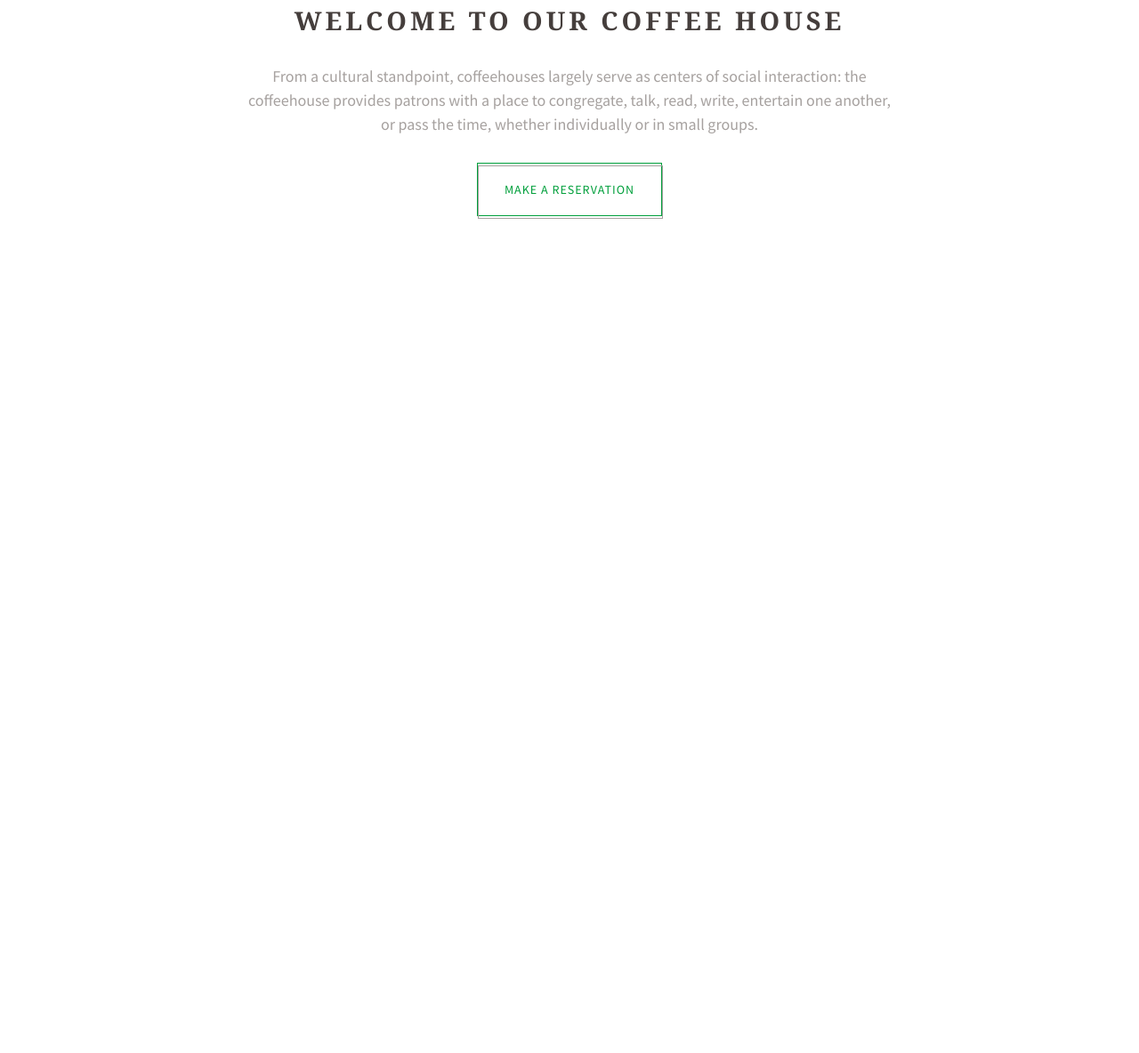
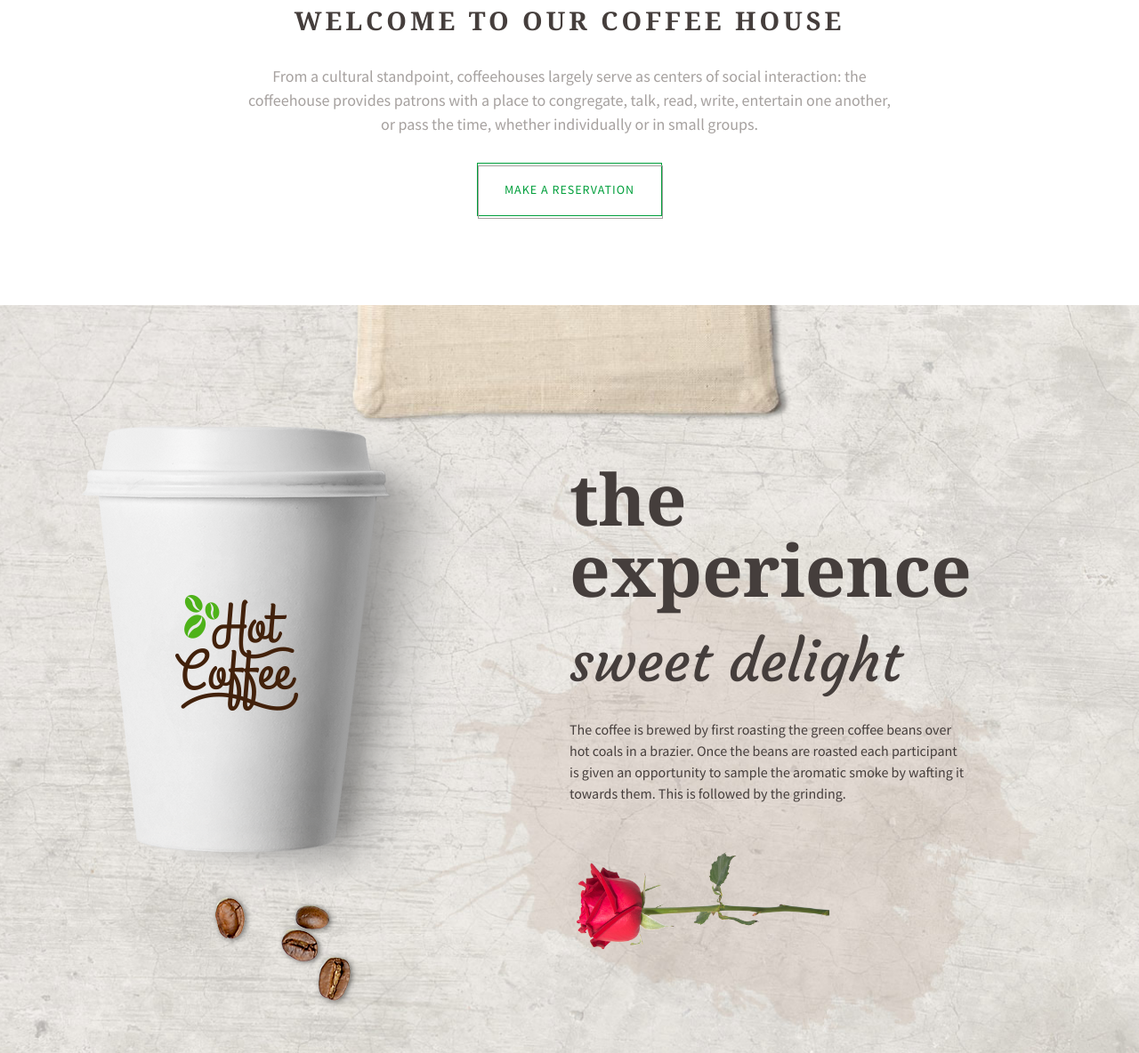
Before and after one commit to GyebnarPeter/trecselo, a plain HTML site: page index.html in a window 1280 px wide. Shown: the part 721-1905 px from the top of the page at 89% size. Before the commit the page ends 1064 px from the top, so only its background shows below. Drawn offline with Linux system fonts and the light colour scheme.

Commit message:
our caffee section

```diff
--- a/css/style.scss
+++ b/css/style.scss
@@ -115,7 +115,7 @@ nav {
 
 .slider {
     width: 100%;
-    background: url("../img/slider-bg.jpg") no-repeat center center;
+    background: url("../img/slider-bg.jpg") no-repeat center bottom;
     background-size: cover;
     text-align: center;
     overflow: hidden;
@@ -232,6 +232,59 @@ nav {
 }
 
 
+/* OUR COFFEE
+----------------------------------------------------*/
+
+.our-coffee {
+    width: 100%;
+    background: url("../img/about-our-coffee-bg.jpg") no-repeat center top;
+    background-size: cover;
+    display: flex;
+    padding: 120px 0 50px 0;
+}
+
+.our-coffee-box {
+    display: flex;
+    justify-content: center;
+    align-items: center;
+    flex-grow: 1;
+    flex-basis: 0;
+}
+
+.our-coffee-left-box {
+    display: flex;
+    flex-direction: column;
+}
+
+.our-coffee-right-box {
+
+    h2 {
+        font-family: 'Noto Serif', serif;
+        font-size: 5em;
+        color: $header-text-color;
+        line-height: 1;
+
+        span {
+            display: block;
+            font-family: 'Courgette', cursive;
+            font-size: 0.8em;
+            font-weight: 400;
+            line-height: 2;
+        }
+    }
+
+    p {
+        width: 70%;
+        color: $header-text-color;
+        line-height: 1.5;
+        margin-bottom: 50px;
+    }
+
+    img {
+        width: 300px;
+    }
+}
+
 @media screen and (max-width: 1200px) {
 
     header {
@@ -283,6 +336,17 @@ nav {
 
 @media screen and (max-width: 992px) {
 
+    .our-coffee-left-box {
+        display: none;
+    }
+
+    .our-coffee-right-box {
+        text-align: center;
+
+        p {
+            margin: 0 auto 30px auto;
+        }
+    }
 
 }
 
@@ -318,4 +382,15 @@ nav {
             display: none;
         }
     }
+
+    .our-coffee-right-box {
+
+        h2 {
+            font-size: 3em;
+        }
+
+        img {
+            width: 300px;
+        }
+    }
 }
--- a/index.html
+++ b/index.html
@@ -58,6 +58,21 @@
         <a href="#">make a reservation</a>
     </div>
 
+    <div class="our-coffee">
+        <div class="our-coffee-left-box our-coffee-box">
+            <img src="./img/paper-cup.png" alt="">
+            <img src="./img/coffee-bean-2.png" alt="">
+        </div>
+
+        <div class="our-coffee-right-box our-coffee-box">
+            <div class="our-coffee-right-box-content">
+                <h2>the<br>experience<span>sweet delight</span></h2>
+                <p>The coffee is brewed by first roasting the green coffee beans over hot coals in a brazier. Once the beans are roasted each participant is given an opportunity to sample the aromatic smoke by wafting it towards them. This is followed by the grinding.</p>
+                <img src="./img/rose.png" alt="">
+            </div>
+        </div>
+    </div>
+
     <script src="./js/slider.js"></script>
     <script src="./js/nav.js"></script>
 
```
Also changed, not shown: css/style.css, img/about-our-coffee-bg.jpg (added), img/paper-cup.png (added), img/rose.png (added), 1 other file.
